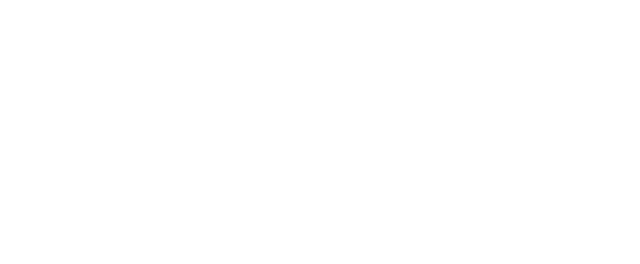
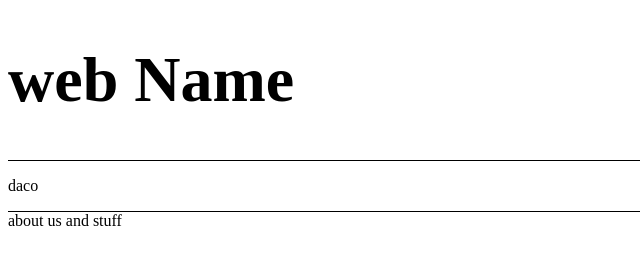
Before and after one commit to matejpiekov-stack/showroom, a plain HTML site: page index.html in a window 1280 px wide. Shown: the whole page, without its empty margins (0-640 px from the left). Drawn offline with Linux system fonts and the light colour scheme.

Commit message:
tazke zaciatky ahh

```diff
--- a/index.html
+++ b/index.html
@@ -1,5 +1,26 @@
 <!DOCTYPE html>
 <html>
-    <head><title>autoresell</title>
+    <head>
+        <title>autoresell</title>
+        <style>
+            h1 {
+                text-align: left;
+                font-size: 64px;
+            }
+            header {
+                border-bottom: 1px solid #000000;
+
+            }
+            footer{
+                border-top: 1px solid #000000;
+            }
+        </style>
     </head>
+    <body>
+        <header>
+            <h1>web Name</h1>
+        </header>
+        <p>daco</p>
+        <footer>about us and stuff</footer>
+    </body>
 </html>
```
